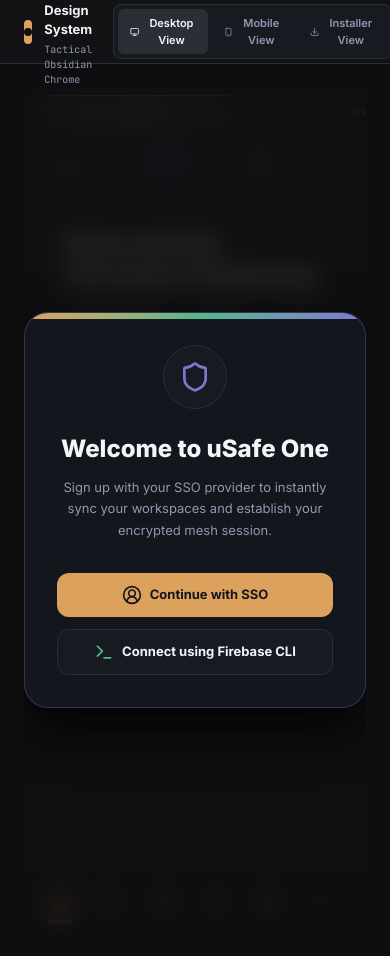
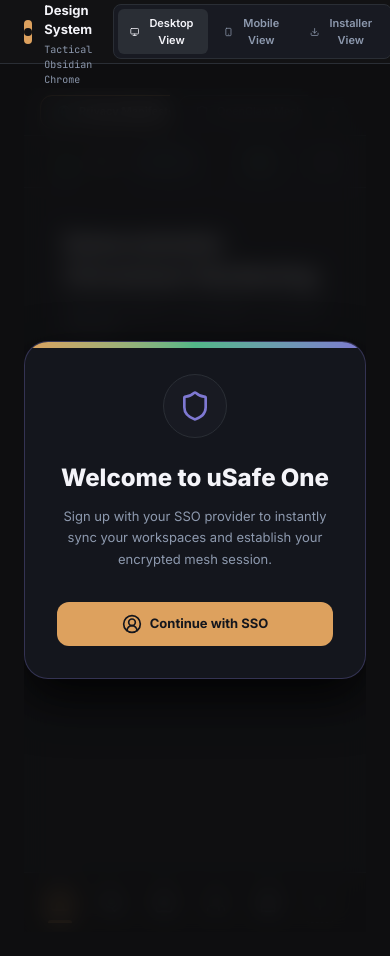
Before and after one commit to ubirdi1997-debug/kite-browser, a React (Vite) app: page / in a window 390 px wide. Built offline with nearby package versions, Linux system fonts and the light colour scheme.

Commit message:
feat(ui): update tab styling and add window controls
Standardize tab dimensions, enable layout overflow management, and import Minus/Square icons to support window management controls.

```diff
--- a/src/components/DesktopKite.tsx
+++ b/src/components/DesktopKite.tsx
@@ -1,6 +1,6 @@
 import React, { useState, useEffect, useCallback } from 'react';
 import { motion, AnimatePresence, Reorder } from 'motion/react';
-import { ArrowLeft, ArrowRight, Lock, Shield, Fingerprint, Activity, Cpu, Briefcase, PenTool, ShoppingBag, Users, BookMarked, MessageCircle, MessageSquare, BatteryMedium, Plus, Settings, SplitSquareHorizontal, Key, CreditCard, ShieldAlert, HardDrive, Waypoints, Ghost, Camera, RotateCcw, X, Wallet, Mail, VenetianMask, Search, Globe, Code, Music, Gamepad2, Coffee, MoonStar, UserCircle2, Terminal } from 'lucide-react';
+import { ArrowLeft, ArrowRight, Lock, Shield, Fingerprint, Activity, Cpu, Briefcase, PenTool, ShoppingBag, Users, BookMarked, MessageCircle, MessageSquare, BatteryMedium, Plus, Settings, SplitSquareHorizontal, Key, CreditCard, ShieldAlert, HardDrive, Waypoints, Ghost, Camera, RotateCcw, X, Wallet, Mail, VenetianMask, Search, Globe, Code, Music, Gamepad2, Coffee, MoonStar, UserCircle2, Terminal, Minus, Square } from 'lucide-react';
 import { KiteLogo } from './KiteLogo';
 import { RamSaverChart, RamData } from './RamSaverChart';
 import { GestureCanvas } from './GestureCanvas';
@@ -426,28 +426,38 @@
         e.preventDefault();
         setContextMenu({ x: e.clientX, y: e.clientY, tabId: tab.id });
       }}
-      className={`flex items-center gap-2 rounded-xl px-4 py-1.5 h-[34px] select-none relative transition-colors cursor-pointer ${
-        tab.active ? 'bg-[#181A22] min-w-[200px]' : 'bg-[#101217] min-w-[160px]'
+      className={`group flex items-center gap-2 rounded-xl px-4 py-1.5 h-[34px] select-none relative transition-colors cursor-pointer w-[200px] max-w-[200px] min-w-[60px] overflow-hidden ${
+        tab.active ? 'bg-[#181A22]' : 'bg-[#101217]'
       } ${
         isHeld
           ? (tab.active ? 'border-2 border-dashed border-[#DDA15E]/80 opacity-80' : 'border-2 border-dashed border-[#8D99AE]/60 opacity-80')
           : (tab.active ? 'border border-solid border-[#DDA15E]' : 'border border-solid border-[#2A2E35]')
       }`}
     >
-      {getFavicon(tab)}
-      <span className={`text-[11px] pointer-events-none truncate ${tab.active ? 'text-[#F4F4F9] font-semibold' : (tab.suspended ? 'text-[#8D99AE]/50 italic' : 'text-[#8D99AE]')}`}>
+      <div className="shrink-0">{getFavicon(tab)}</div>
+      <span className={`flex-1 text-[11px] pointer-events-none truncate ${tab.active ? 'text-[#F4F4F9] font-semibold' : (tab.suspended ? 'text-[#8D99AE]/50 italic' : 'text-[#8D99AE]')}`}>
         {tab.title}
       </span>
-      {tab.isSecret && <Ghost className="w-3.5 h-3.5 text-[#7E78D2] shrink-0 ml-1" />}
+      {tab.isSecret && (
+        <div className="flex items-center justify-center shrink-0 w-5 h-5 rounded-md bg-[#7E78D2]/10 border border-[#7E78D2]/20">
+          <VenetianMask className="w-3 h-3 text-[#7E78D2]" />
+        </div>
+      )}
 
-      <div className="ml-auto flex items-center gap-1 shrink-0 z-10">
-        {tab.active && !tab.isSecret && <div className="w-1.5 h-1.5 rounded-full bg-[#52B788]" />}
+      <div className="ml-auto flex items-center shrink-0 z-10 relative w-4 h-4">
+        {/* Active Dot (hides on hover to make room for X) */}
+        {tab.active && !tab.isSecret && (
+          <div className="absolute inset-0 flex items-center justify-center opacity-100 group-hover:opacity-0 transition-opacity">
+            <div className="w-1.5 h-1.5 rounded-full bg-[#52B788]" />
+          </div>
+        )}
+        {/* Close Button (shows on hover) */}
         <button
           onClick={(e) => { e.stopPropagation(); closeTab(tab.id); }}
-          className="w-4 h-4 flex items-center justify-center rounded hover:bg-[#2A2E35] text-[#8D99AE] hover:text-[#F4F4F9] transition-colors"
+          className="absolute inset-0 w-4 h-4 flex items-center justify-center rounded hover:bg-[#2A2E35] text-[#8D99AE] hover:text-[#F4F4F9] transition-all opacity-0 group-hover:opacity-100"
           title="Close Tab"
         >
-          <X className="w-2.5 h-2.5" />
+          <X className="w-3 h-3" />
         </button>
       </div>
     </div>
@@ -466,19 +476,6 @@
 
       {/* Window Top Header / Tabs */}
       <div className="h-12 bg-[#101217] flex items-center px-4 border-b border-[#2A2E35] shrink-0 overflow-x-auto [&::-webkit-scrollbar]:hidden [-ms-overflow-style:none] [scrollbar-width:none]">
-        {/* Window Controls */}
-        <div className="hidden md:flex gap-2 mr-6 group relative shrink-0">
-          <button className="w-3.5 h-3.5 rounded-full bg-[#ff5f56] flex items-center justify-center border border-[#e0443e] overflow-hidden">
-            <X className="w-2.5 h-2.5 text-black/60 opacity-0 group-hover:opacity-100" />
-          </button>
-          <button className="w-3.5 h-3.5 rounded-full bg-[#ffbd2e] flex items-center justify-center border border-[#dea123] overflow-hidden">
-            <span className="w-2 h-[2px] bg-black/60 opacity-0 group-hover:opacity-100" />
-          </button>
-          <button className="w-3.5 h-3.5 rounded-full bg-[#27c93f] flex items-center justify-center border border-[#1aab29] overflow-hidden">
-            <SplitSquareHorizontal className="w-2.5 h-2.5 text-black/60 opacity-0 group-hover:opacity-100 rotate-90" />
-          </button>
-        </div>
-
         {/* Reorderable Tabs & Islands */}
         <Reorder.Group axis="x" values={tabs} onReorder={setTabs} className="flex gap-2 min-w-0">
           {tabs.map((item) => (
@@ -492,7 +489,7 @@
               animate={{ scale: heldTabId === item.id ? 0.98 : 1 }}
               transition={{ duration: 0.15 }}
               data-droppable-id={item.id}
-              className="cursor-grab active:cursor-grabbing select-none shrink-0 relative"
+              className="cursor-grab active:cursor-grabbing select-none shrink relative overflow-hidden"
             >
               {item.type === 'island' ? (
                 <div className="flex gap-1 p-1 bg-[#1A1D24] border border-[#2A2E35] rounded-[18px] items-center shadow-inner relative group">
@@ -513,6 +510,19 @@
         >
           <Plus className="w-4 h-4" />
         </button>
+
+        {/* Window Controls (Native Windows Style) */}
+        <div className="ml-auto hidden md:flex items-center gap-1 shrink-0 pl-4">
+          <button className="flex items-center justify-center w-8 h-8 rounded-lg hover:bg-[#181A22] text-[#8D99AE] hover:text-[#F4F4F9] transition-colors">
+            <Minus className="w-4 h-4" />
+          </button>
+          <button className="flex items-center justify-center w-8 h-8 rounded-lg hover:bg-[#181A22] text-[#8D99AE] hover:text-[#F4F4F9] transition-colors">
+            <Square className="w-3.5 h-3.5" />
+          </button>
+          <button className="flex items-center justify-center w-8 h-8 rounded-lg hover:bg-red-500 hover:text-white text-[#8D99AE] transition-colors">
+            <X className="w-4 h-4" />
+          </button>
+        </div>
       </div>
 
       {/* Navigation & Omnibox Bar */}
@@ -1034,7 +1044,7 @@
               className="flex items-center gap-2.5 w-full px-3 py-2 text-left rounded-lg hover:bg-[#181A22] group transition-colors"
             >
               <VenetianMask className="w-4 h-4 text-[#7E78D2]" />
-              <span className="text-[#F4F4F9] text-[11px] font-medium group-hover:text-[#7E78D2]">Secret Mode</span>
+              <span className="text-[#F4F4F9] text-[11px] font-medium group-hover:text-[#7E78D2]">Open in Secret Mode</span>
             </button>
             <button
               onClick={() => {
@@ -1341,7 +1351,6 @@
               <p className="text-[#8D99AE] text-[13px] text-center mb-8 leading-relaxed">
                 Sign up with your SSO provider to instantly sync your workspaces and establish your encrypted mesh session.
               </p>
-              <div className="w-full flex flex-col gap-3">
               <button
                 onClick={() => {
                   setIsLoggedIn(true);
@@ -1352,17 +1361,6 @@
                 <UserCircle2 className="w-5 h-5" />
                 Continue with SSO
               </button>
-                <button
-                  onClick={() => {
-                    setIsLoggedIn(true);
-                    setShowTutorial(false);
-                  }}
-                  className="w-full py-3 bg-[#181A22] border border-[#2A2E35] text-[#F4F4F9] text-[13px] font-bold rounded-xl hover:bg-[#2A2E35] transition-all duration-300 flex items-center justify-center gap-2"
-                >
-                  <Terminal className="w-5 h-5 text-[#52B788]" />
-                  Connect using Firebase CLI
-                </button>
-              </div>
             </div>
           </motion.div>
         )}
```
Lines whose indentation alone changed are shown as unchanged.
